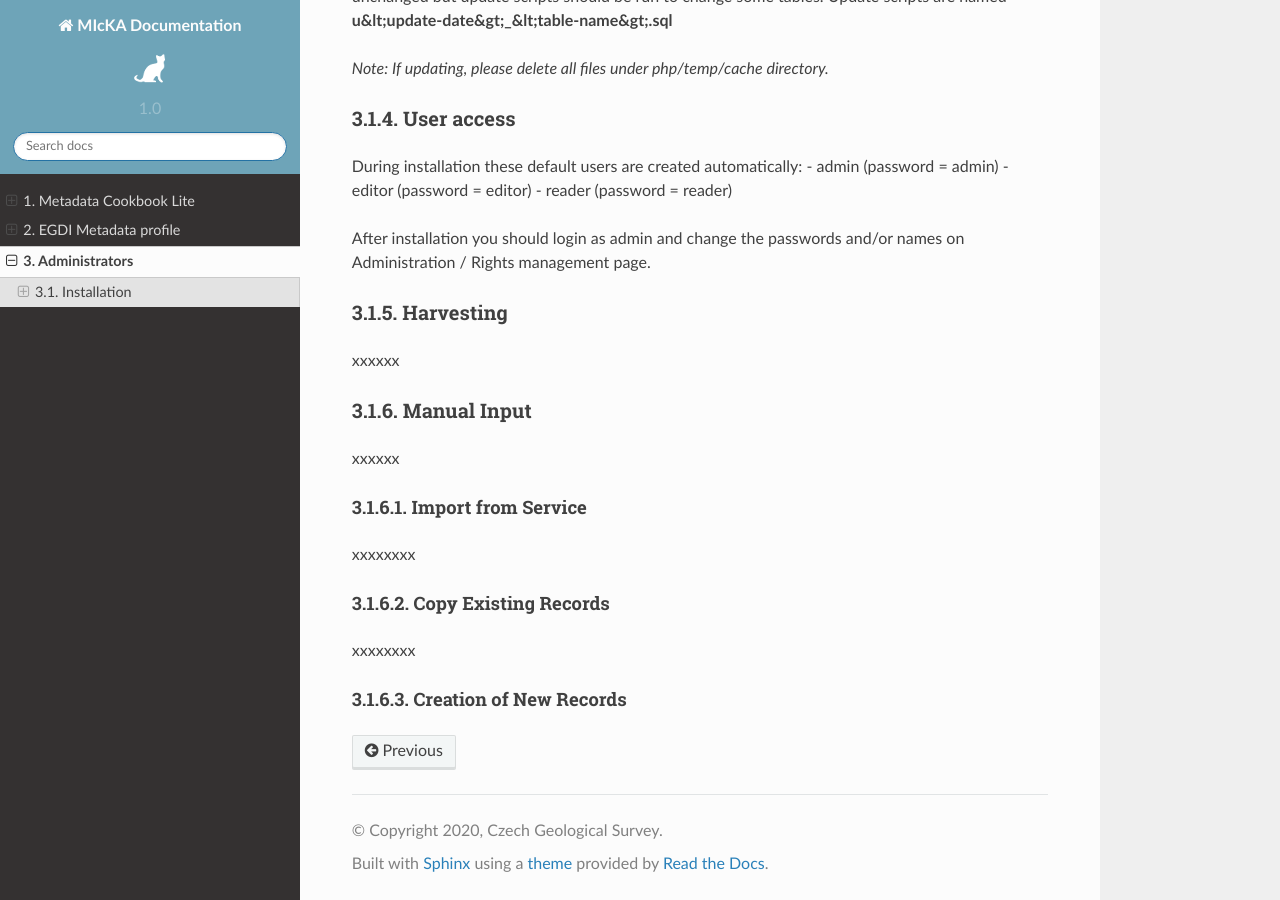
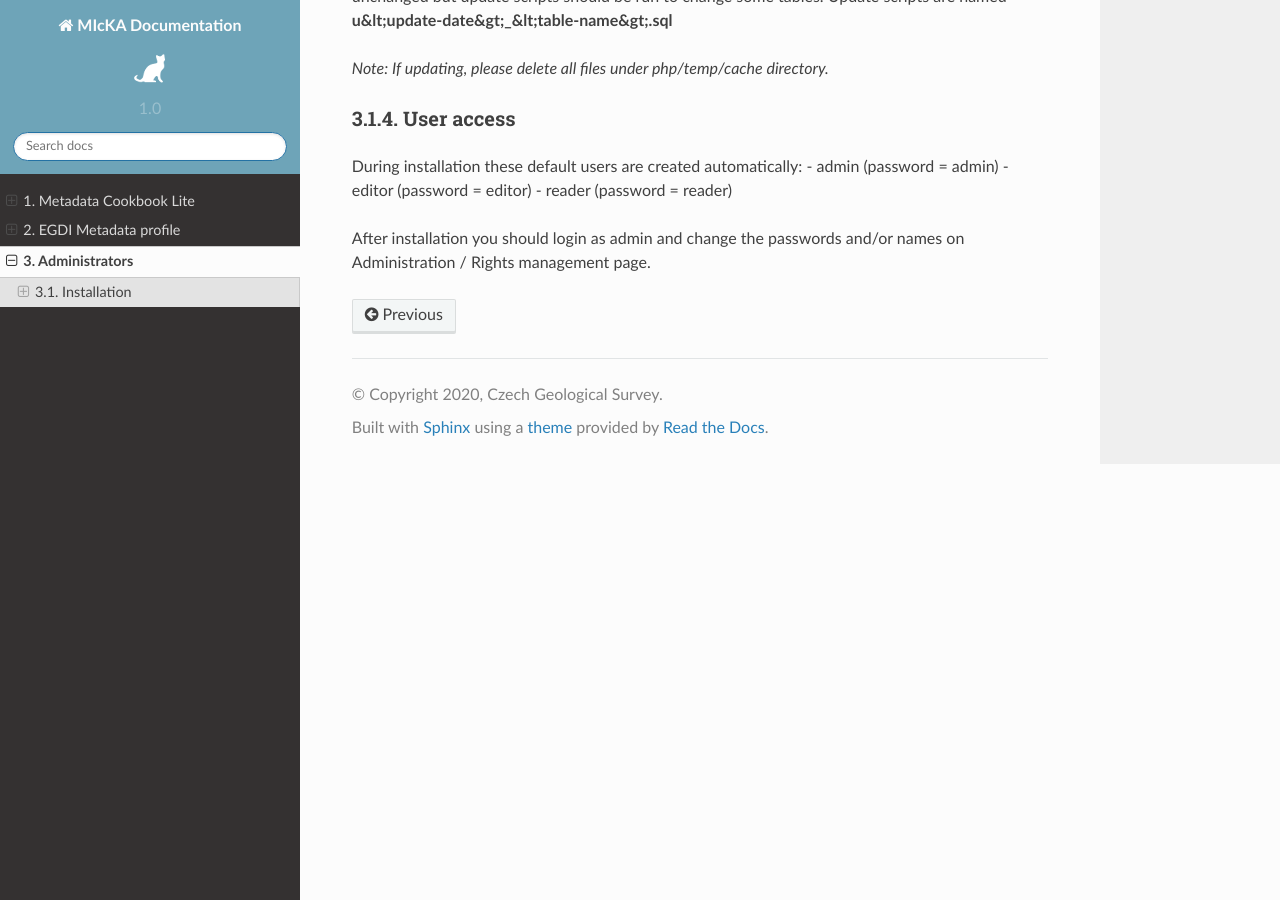
Before and after one commit to CzechGeologicalSurvey/MICKA-Docs, a Sphinx documentation site: the page built from docs/admin.rst, in a window 1280 px wide and 900 px high, scrolled down 837 px. Built offline with Sphinx 7.4.7 and the Read the Docs theme 2.0.0, drawn with Linux system fonts in a browser that asks for light colours.

Commit message:
Update admin.rst

```diff
--- a/docs/admin.rst
+++ b/docs/admin.rst
@@ -40,27 +40,3 @@ During installation these default users are created automatically:
 - reader (password = reader)
 
 After installation you should login as admin and change the passwords and/or names on Administration / Rights management page.
-
-
-Harvesting
-###########
-
-xxxxxx
-
-Manual Input
-#############
-
-xxxxxx
-
-Import from Service
-*********************
-
-xxxxxxxx
-
-Copy Existing Records
-***********************
-
-xxxxxxxx
-
-Creation of New Records
-************************
```
